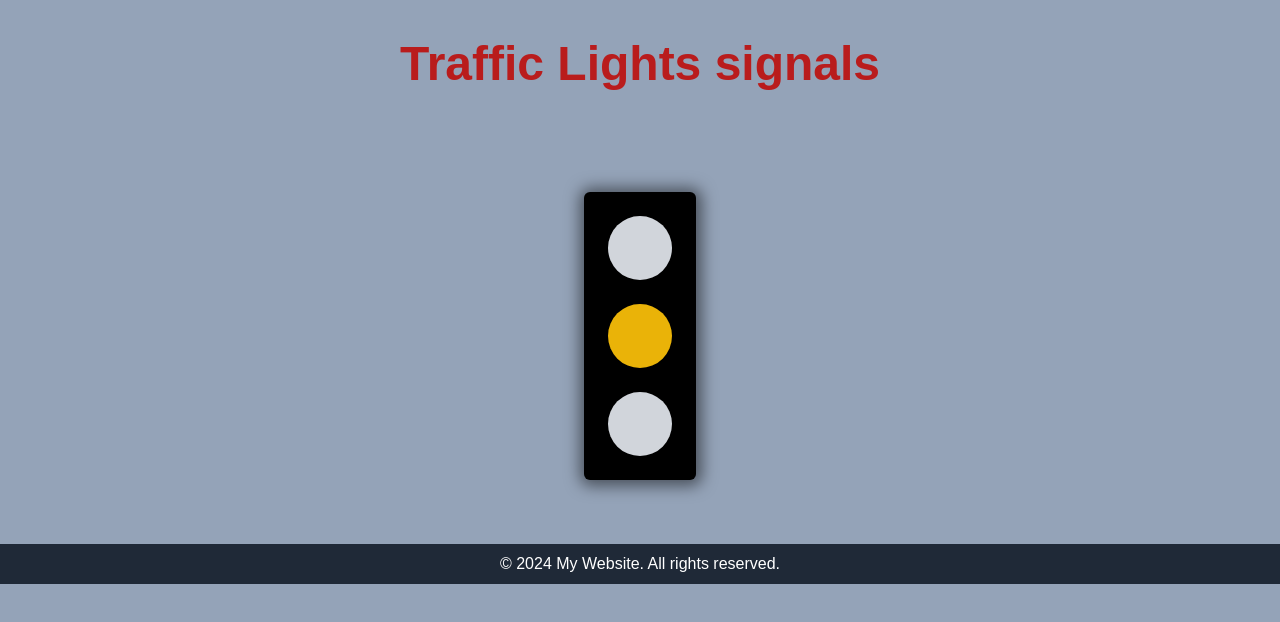
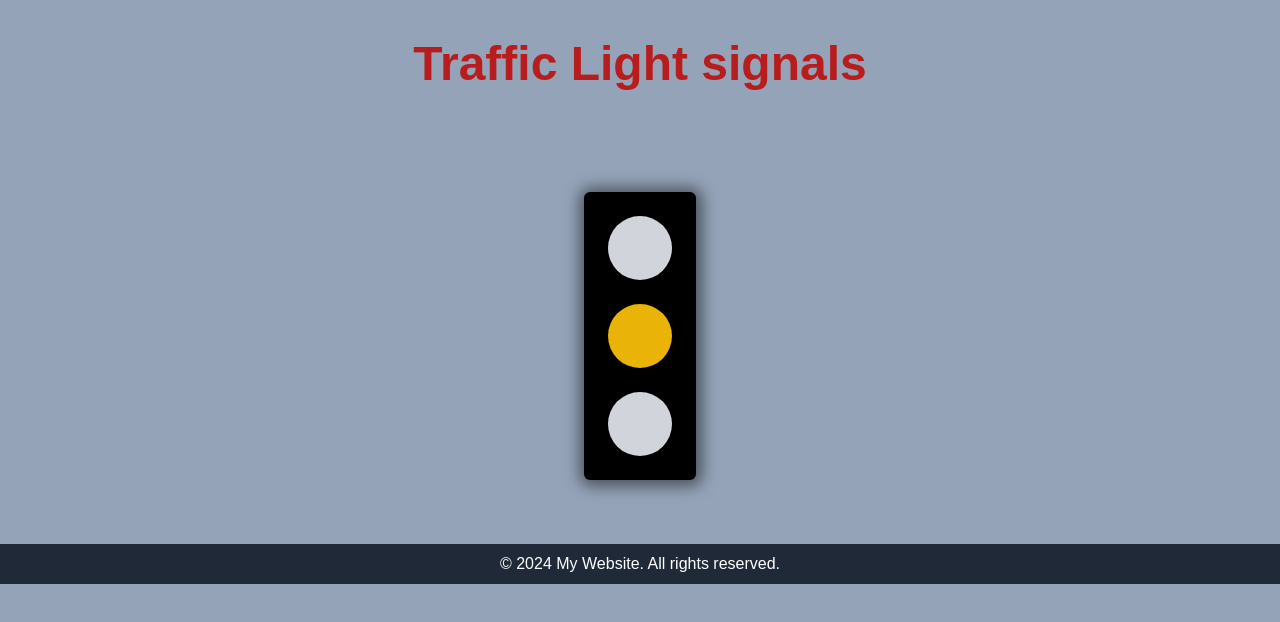
Before and after one commit to adilraees786/Traffic-lights-using-Next-js, a Next.js app: page / in a window 1280 px wide. Shown: the top 622 px of the page. Built offline with nearby package versions, Linux system fonts and the light colour scheme.

Commit message:
remove s from lights

```diff
--- a/app/page.js
+++ b/app/page.js
@@ -31,7 +31,7 @@ function TrafficLight() {
 
     <div className=" bg-slate-400 g h-screen">
       <div className='text-center py-10'>
-        <h1 className='text-5xl font-semibold text-red-700'>Traffic Lights signals </h1>
+        <h1 className='text-5xl font-semibold text-red-700'>Traffic Light signals </h1>
       </div>
 
       <div className="w-fit bg-black p-6 mx-auto my-16 flex gap-6 flex-col rounded-md shadow-[1px_1px_15px_5px_rgba(0,0,0,.5)]">
```
